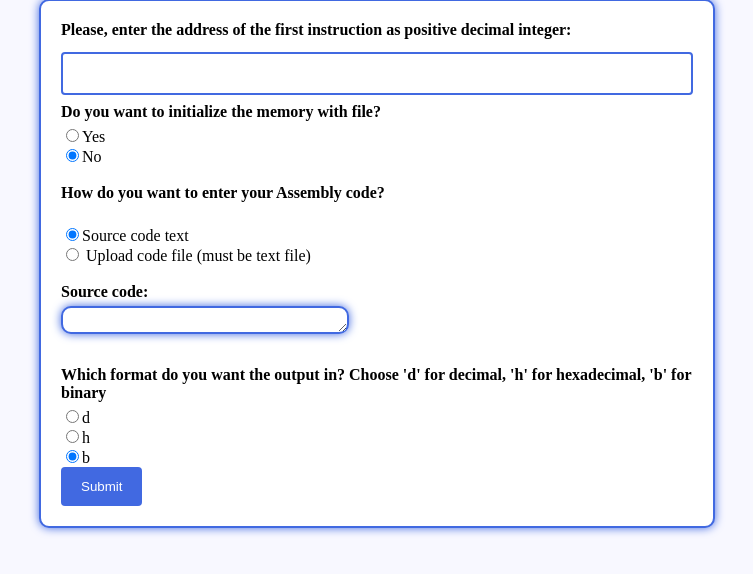
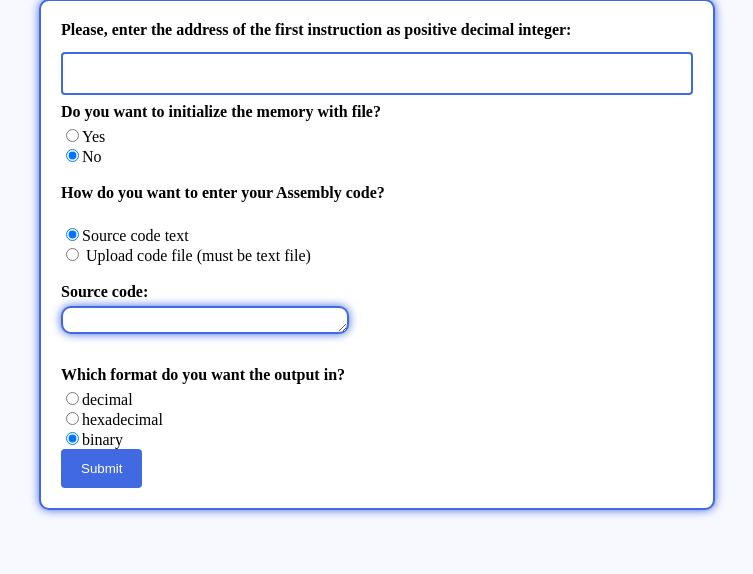
Before and after one commit to kyrolloszakaria/risc-v-simulator, a Flask app: page / in a window 1280 px wide. Shown: the part 81-655 px from the top of the page, without its empty margins (263-1016 px from the left). Run offline with Flask 3, Linux system fonts and the light colour scheme.

```diff
--- a/web/static/style.css
+++ b/web/static/style.css
@@ -85,7 +85,7 @@ body {
     border: 2px solid #4169E1;
   }
 
-  #code_txt {
+  textarea{
     height: 20px;
     width: 280px;
     border: 2px solid #4169E1;
--- a/web/templates/index.html
+++ b/web/templates/index.html
@@ -2,7 +2,7 @@
     <html>
     <head>
         <meta charset="UTF-8">
-        <title>My Flask App</title>
+        <title>RISC-V Simulator</title>
         <link rel="stylesheet" href="{{ url_for('static', filename='style.css') }}">
     </head>
     <body>
@@ -20,7 +20,7 @@
                 <input type="radio" name="mem_option" value="file"> Upload a file (must be text file) <br><br>
                 <div id="mem_input">
                     <label>Initial Memory values:</label>
-                    <input type="text" id="data_txt" name="mem_text"><br>
+                    <textarea id="data_txt" name="mem_text" oninput="autoResize_2()"> </textarea>
                 </div>
             </div>
 
@@ -30,13 +30,13 @@
             <input type="radio" name="code_option" value="file"> Upload code file (must be text file) <br><br>
             <div id="code_input">
                 <label>Source code: </label>
-                <textarea id="code_txt" name="code_txt" oninput="autoResize()"></textarea>
+                <textarea id="code_txt" name="code_txt" oninput="autoResize()" required></textarea>
             </div>
             <br>
-            <label for="format">Which format do you want the output in? Choose 'd' for decimal, 'h' for hexadecimal, 'b' for binary</label>
-            <input type="radio" name="format" id="format" value="d"checked>d<br>
-            <input type="radio" name="format" id="format" value="h"checked>h<br>
-            <input type="radio" name="format" id="format" value="b"checked>b<br>
+            <label for="format">Which format do you want the output in?</label>
+            <input type="radio" name="format" id="format" value="d"checked>decimal<br>
+            <input type="radio" name="format" id="format" value="h"checked>hexadecimal<br>
+            <input type="radio" name="format" id="format" value="b"checked>binary<br>
 
             <input type="submit" value="Submit">
         </form>
@@ -51,7 +51,7 @@
                         codeInput.innerHTML = '<input type="file" name="code_file" required><br>';
                     } else {
                         codeInput.innerHTML = '<label>source code:</label>'
-                        codeInput.innerHTML += '<textarea id="code_txt" name="code_txt" oninput="autoResize()"></textarea>';
+                        codeInput.innerHTML += '<textarea id="code_txt" name="code_txt" oninput="autoResize()" required></textarea>';
                     }
                 });
             });
@@ -64,7 +64,7 @@
                         memInput.innerHTML = '<input type="file" name="mem_file" required><br>';
                     } else {
                         memInput.innerHTML = '<label>source mem:</label>'
-                        memInput.innerHTML += '<input type="text" id="mem_txt" name="mem_txt" rows="10" cols="50" required>';
+                        memInput.innerHTML += '<textarea id="data_txt" name="mem_text" oninput="autoResize_2()" required> </textarea>';
                     }
                 });
             });
@@ -91,13 +91,18 @@
 
             function autoResize() {
                 // Get the textarea element
-                var textarea = document.getElementById("code_txt");
-
+                var textarea_1 = document.getElementById("code_txt");
                 // Reset the height to its minimum value to force it to shrink
-                textarea.style.height = "auto";
+                textarea_1.style.height = "auto";
 
                 // Set the new height based on the scroll height and border size
-                textarea.style.height = (textarea.scrollHeight + 2) + "px";
+                textarea_1.style.height = (textarea_1.scrollHeight + 2) + "px";
+
+            }
+            function autoResize_2(){
+                var textarea_2 = document.getElementById("data_txt");
+                textarea_2.style.height = "auto";
+                textarea_2.style.height = (textarea_1.scrollHeight + 2) + "px";
             }
         </script>
     </body>
```
Also changed, not shown: 3 other files.
